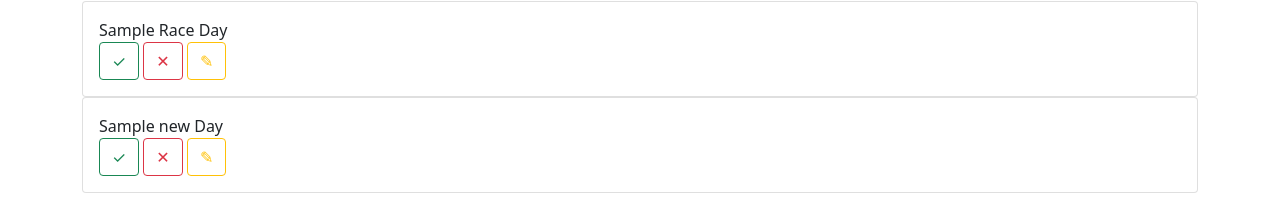
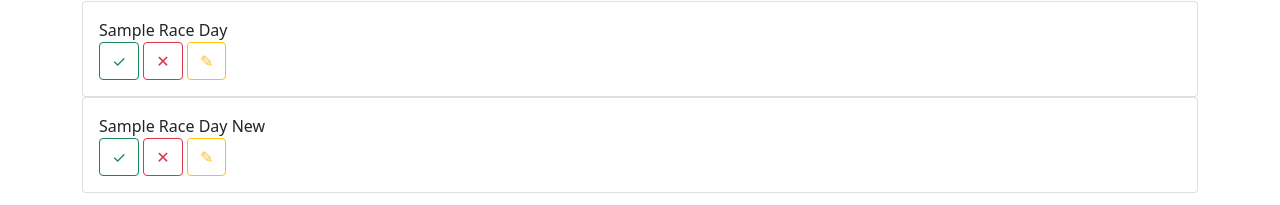
Before and after one commit to parkerappwrk/formula1, a React (Create React App) app: page / in a window 1280 px wide. Shown: the part 165-370 px from the top of the page. Built offline with nearby package versions, Linux system fonts and the light colour scheme.

Commit message:
todo list updating changes

```diff
--- a/src/components/todo/EditTodo.js
+++ b/src/components/todo/EditTodo.js
@@ -4,23 +4,12 @@ import { Button, Form } from 'react-bootstrap';
 
 function EditTodo(props) {
     const [value, setValue] = useState("");
-    const [todos, setTodos] = useState([
-        {
-            text: "Sample Race Day",
-            isDone: false,
-            id: 0
-        },
-        {
-            text: "Sample new Day",
-            isDone: false,
-            id: 1
-        }
-    ]);
+    // let getAllRacedy = localStorage.getItem('AllRaceDay');
+    console.log(props.idObj);
 
     useEffect(() => {
         let index = props.id;
-        const newTodos = [...todos];
-        const gettodos = newTodos[index].text;
+        const gettodos = props.idObj.text;
         setValue(gettodos);
     },[props.id]);
 
--- a/src/components/todo/todo.js
+++ b/src/components/todo/todo.js
@@ -11,6 +11,7 @@ import EditTodo from "./EditTodo";
 function App() {
     const [isEditing, setIsEditing] = useState(false);
     const [id, setId] = useState("");
+    const [idObj, setIdObj] = useState("");
     const [todos, setTodos] = useState([
         {
             text: "Sample Race Day",
@@ -18,11 +19,13 @@ function App() {
             id: 0
         },
         {
-            text: "Sample new Day",
+            text: "Sample Race Day New",
             isDone: false,
-            id: 1
+            id: 0
         }
     ]);
+
+
 
     const addTodo = text => {
         const newTodos = [...todos, { text }];
@@ -54,6 +57,9 @@ function App() {
 
     let editTodo = index => {
         setIsEditing(true);
+        const newTodos = [...todos];
+        let bewObj = newTodos[index];
+        setIdObj(bewObj);
         setId(index);
     };
 
@@ -76,7 +82,7 @@ function App() {
                 {isEditing && (
                     <EditTodo
                         id={id}
-                        editTodo={editTodo}
+                        idObj={idObj}
                         updateTodo={updateTodo}
                         canceltodo={canceltodo}
                     />
```
